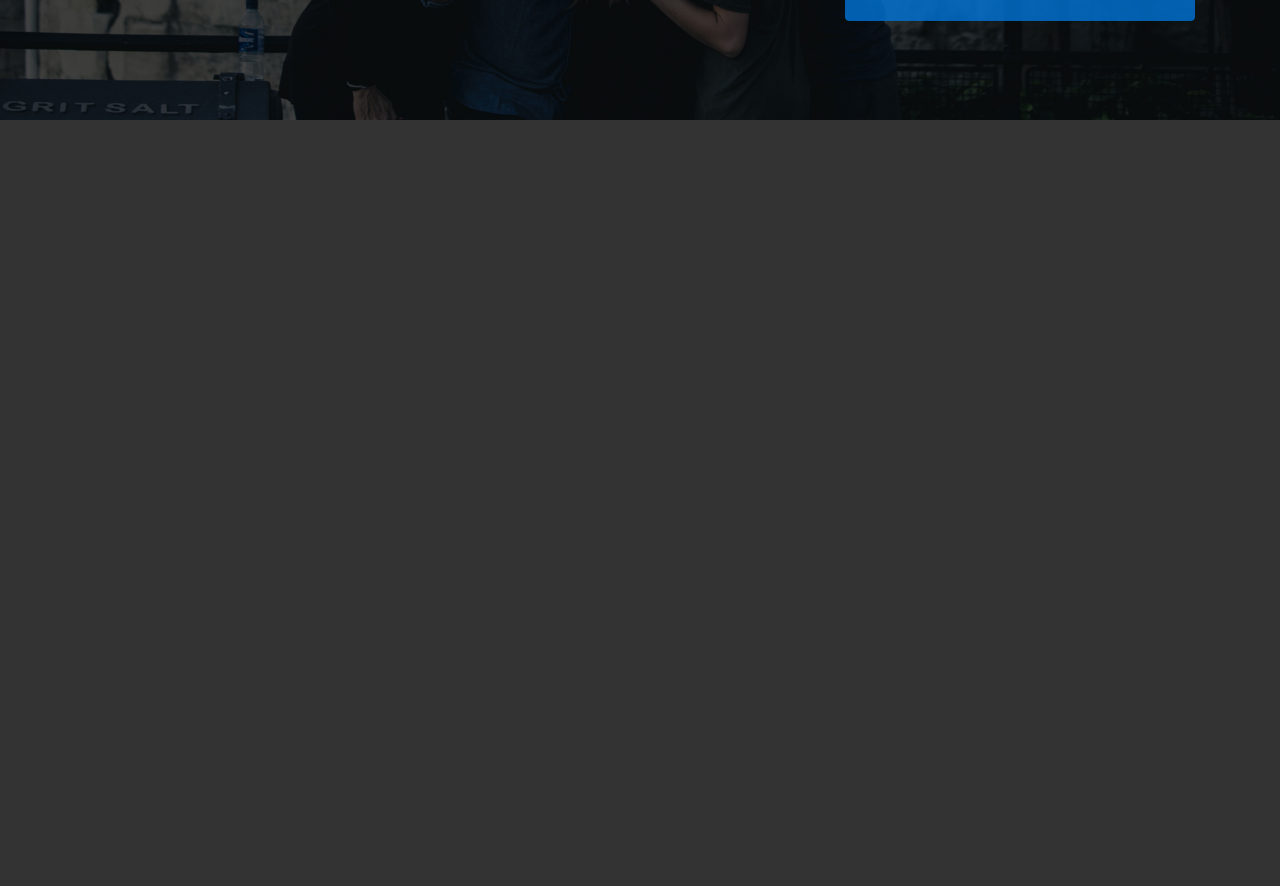
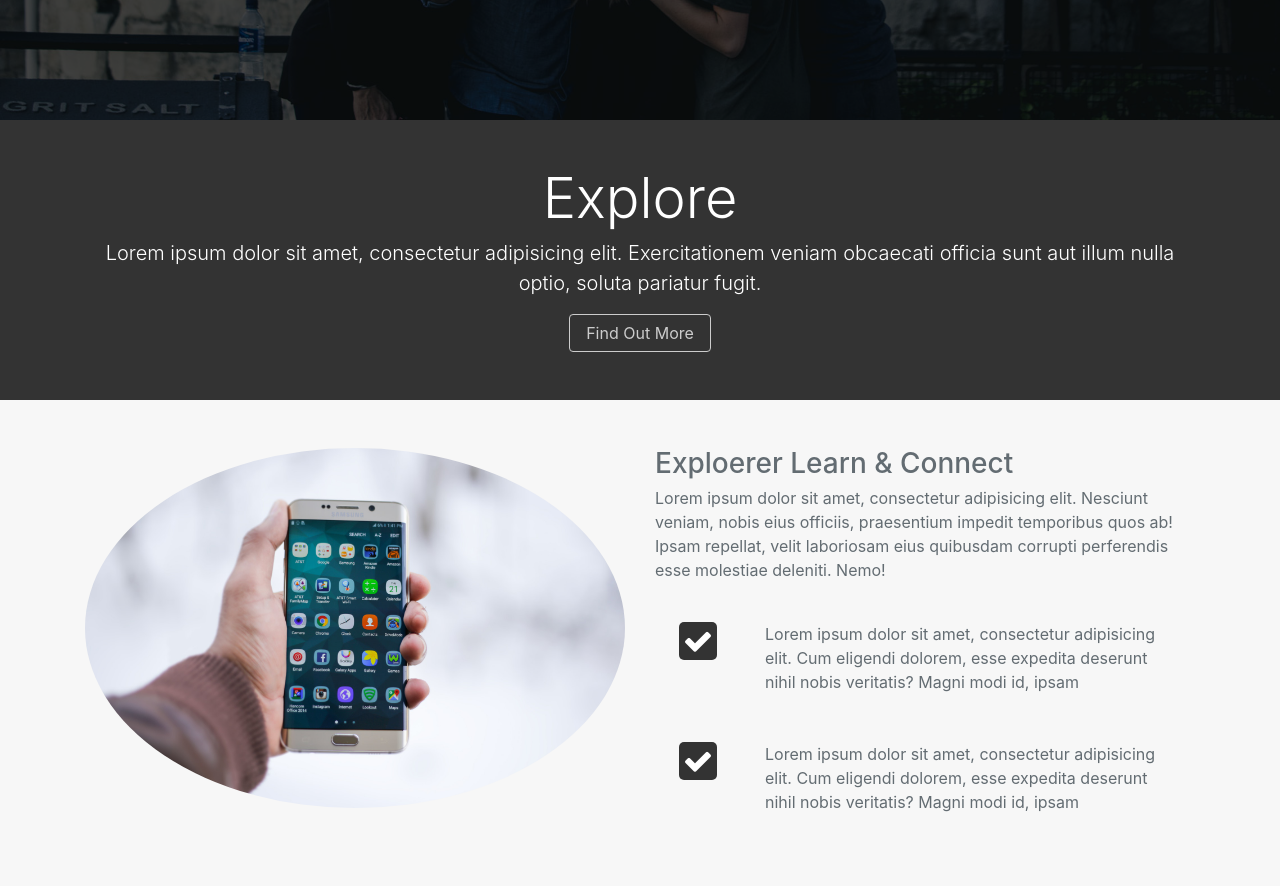
Before and after one commit to tetesandra/looplab, a website: page src/index.html in a window 1280 px wide. Shown: the part 580-1466 px from the top of the page. Before the commit the page ends 800 px from the top, so only its background shows below. Drawn offline with Linux system fonts and the light colour scheme.

Commit message:
Added explorer section

```diff
--- a/src/index.html
+++ b/src/index.html
@@ -81,7 +81,7 @@
                  <div class="card card-primary card-form text-center">
                    <div class="card-block">
                      <h3>Sign Up Today</h3>
-                     <<p>Please fill out this form to register</p>
+                     <p>Please fill out this form to register</p>
                      <form >
                        <div class="form-group">
                          <input type="text" name="username"
@@ -117,6 +117,62 @@
     </div>
   </header>
 
+  <!-- EXPLORER HEAD  -->
+  <section id="explore-head-section">
+    <div class="container">
+      <div class="row">
+        <div class="col text-center">
+          <div class="py-5">
+          <h1 class="display-4">Explore</h1>
+          <p class="lead">Lorem ipsum dolor sit amet, consectetur
+            adipisicing elit. Exercitationem veniam obcaecati officia
+             sunt aut illum nulla optio, soluta pariatur fugit.</p>
+             <a href="" class="btn btn-outline-secondary">Find Out More</a>
+          </div>
+        </div>
+      </div>
+    </div>
+  </section>
+
+  <!-- EXPLORER SECTION -->
+  <section id="explorer-section" class="bg-faded text-muted py-5">
+    <div class="container">
+      <div class="row">
+        <div class="col-md-6">
+          <img src="img/explore-section1.jpg" alt="" class="img-fluid mb-3 rounded-circle">
+        </div>
+        <div class="col-md-6">
+          <h3>Exploerer Learn & Connect</h3>
+          <p>Lorem ipsum dolor sit amet, consectetur adipisicing elit.
+            Nesciunt veniam, nobis eius officiis, praesentium impedit
+            temporibus quos ab! Ipsam repellat, velit laboriosam eius
+            quibusdam corrupti perferendis esse molestiae deleniti.
+            Nemo!</p>
+            <div class="d-flex flex-row">
+              <div class="p-4 align-self-start">
+                <i class="fa fa-check"></i>
+             </div>
+                <div class="p-4 align-self-end">
+                  Lorem ipsum dolor sit amet, consectetur adipisicing
+                  elit. Cum eligendi dolorem, esse expedita deserunt nihil
+                  nobis veritatis? Magni modi id, ipsam
+                </div>
+            </div>
+            <div class="d-flex flex-row">
+              <div class="p-4 align-self-start">
+                <i class="fa fa-check"></i>
+             </div>
+                <div class="p-4 align-self-end">
+                  Lorem ipsum dolor sit amet, consectetur adipisicing
+                  elit. Cum eligendi dolorem, esse expedita deserunt nihil
+                  nobis veritatis? Magni modi id, ipsam
+                </div>
+            </div>
+        </div>
+      </div>
+    </div>
+  </section>
+
 
   <script> src="js/jquery.min.js"</script>
   <script> src="js/tether.min.js"</script>
--- a/src/scss/style.scss
+++ b/src/scss/style.scss
@@ -44,6 +44,16 @@ body{
   }
 }
 
+#explorer-section{
+  .fa{
+    color:#fff;
+    background: #333;
+    padding: 4px;
+    border-radius: 5px;
+    font-size: $landing-icon-size;
+  }
+}
+
 @media(max-width:576px){
   nav .container{
     width:100%;
```
Also changed, not shown: src/css/style.css, src/img/explore-section1.jpg (added).
